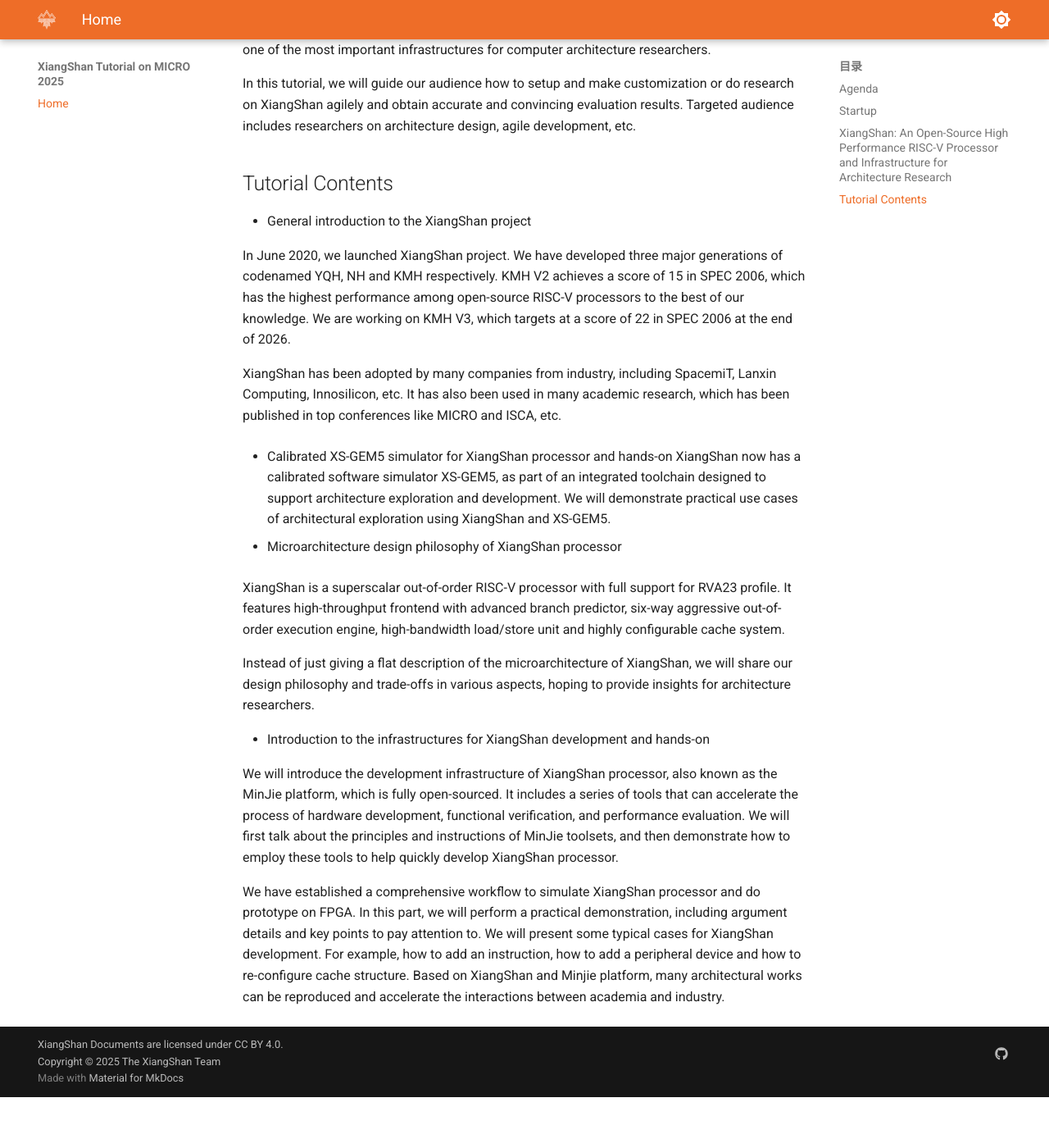
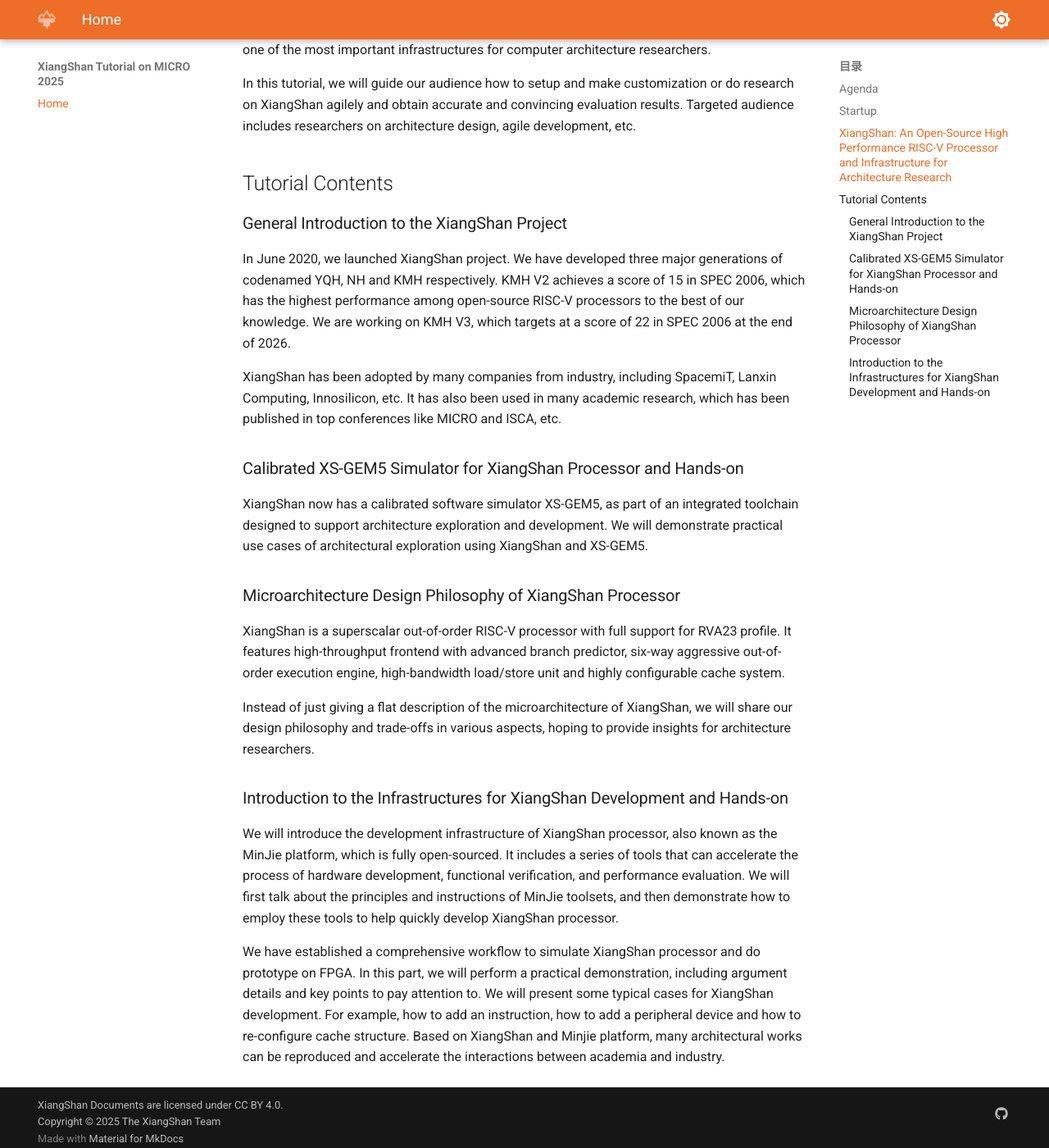
Before and after one commit to OpenXiangShan/tutorial, an MkDocs documentation site: the page built from docs/index.md, in a window 1280 px wide and 1400 px high, scrolled down 1601 px. Shown: the whole window at 82% size. Built offline with MkDocs 1.6.1 and Material for MkDocs 9.7.7, drawn with Linux system fonts in a browser that asks for light colours; before the commit the page ends 2939 px from its top, so only the background shows below that.

Commit message:
update titles

```diff
--- a/docs/index.md
+++ b/docs/index.md
@@ -38,22 +38,23 @@ In this tutorial, we will guide our audience how to setup and make customization
 
 ## Tutorial Contents
 
-- General introduction to the XiangShan project
+### General Introduction to the XiangShan Project
 
 In June 2020, we launched XiangShan project. We have developed three major generations of codenamed YQH, NH and KMH respectively. KMH V2 achieves a score of 15 in SPEC 2006, which has the highest performance among open-source RISC-V processors to the best of our knowledge. We are working on KMH V3, which targets at a score of 22 in SPEC 2006 at the end of 2026.
 
 XiangShan has been adopted by many companies from industry, including SpacemiT, Lanxin Computing, Innosilicon, etc. It has also been used in many academic research, which has been published in top conferences like MICRO and ISCA, etc.
 
-- Calibrated XS-GEM5 simulator for XiangShan processor and hands-on
+### Calibrated XS-GEM5 Simulator for XiangShan Processor and Hands-on
+
 XiangShan now has a calibrated software simulator XS-GEM5, as part of an integrated toolchain designed to support architecture exploration and development. We will demonstrate practical use cases of architectural exploration using XiangShan and XS-GEM5.
 
-- Microarchitecture design philosophy of XiangShan processor
+### Microarchitecture Design Philosophy of XiangShan Processor
 
 XiangShan is a superscalar out-of-order RISC-V processor with full support for RVA23 profile. It features high-throughput frontend with advanced branch predictor, six-way aggressive out-of-order execution engine, high-bandwidth load/store unit and highly configurable cache system.
 
 Instead of just giving a flat description of the microarchitecture of XiangShan, we will share our design philosophy and trade-offs in various aspects, hoping to provide insights for architecture researchers.
 
-- Introduction to the infrastructures for XiangShan development and hands-on
+### Introduction to the Infrastructures for XiangShan Development and Hands-on
 
 We will introduce the development infrastructure of XiangShan processor, also known as the MinJie platform, which is fully open-sourced. It includes a series of tools that can accelerate the process of hardware development, functional verification, and performance evaluation. We will first talk about the principles and instructions of MinJie toolsets, and then demonstrate how to employ these tools to help quickly develop XiangShan processor.
 
```
